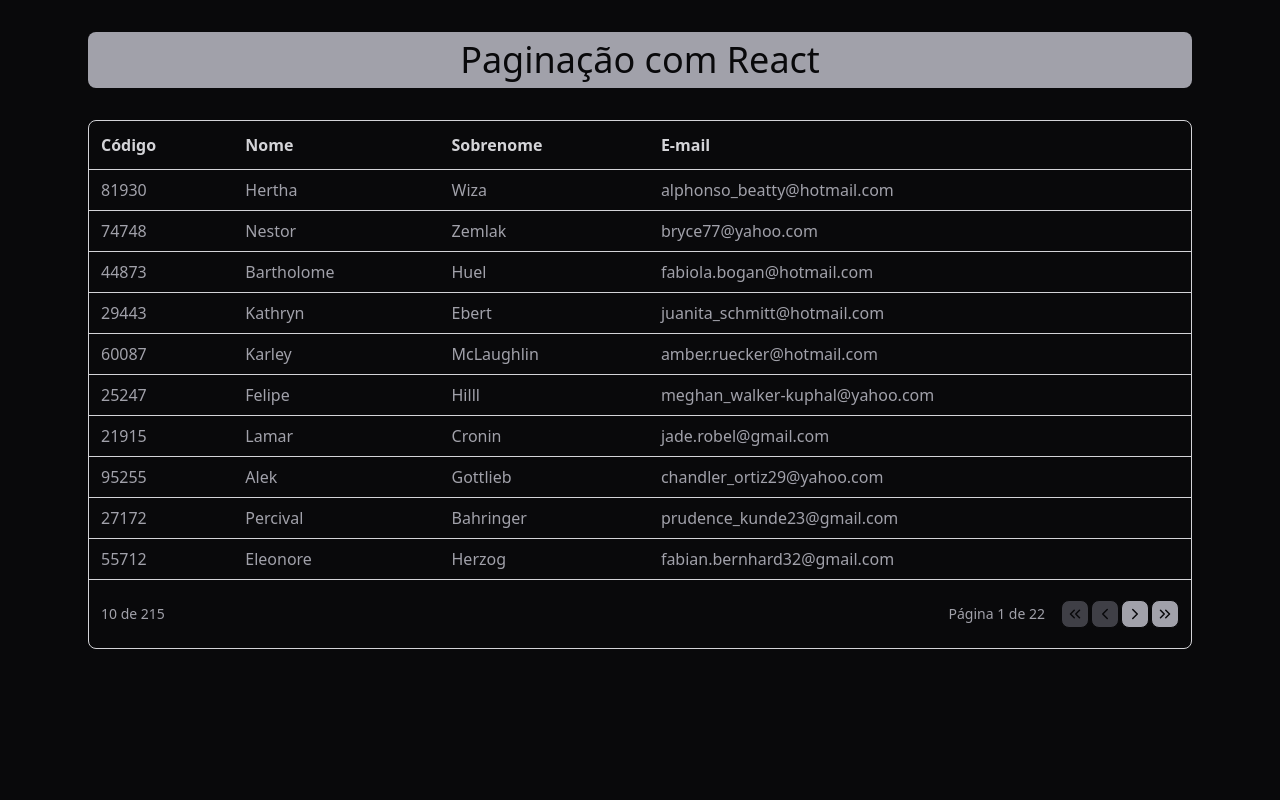
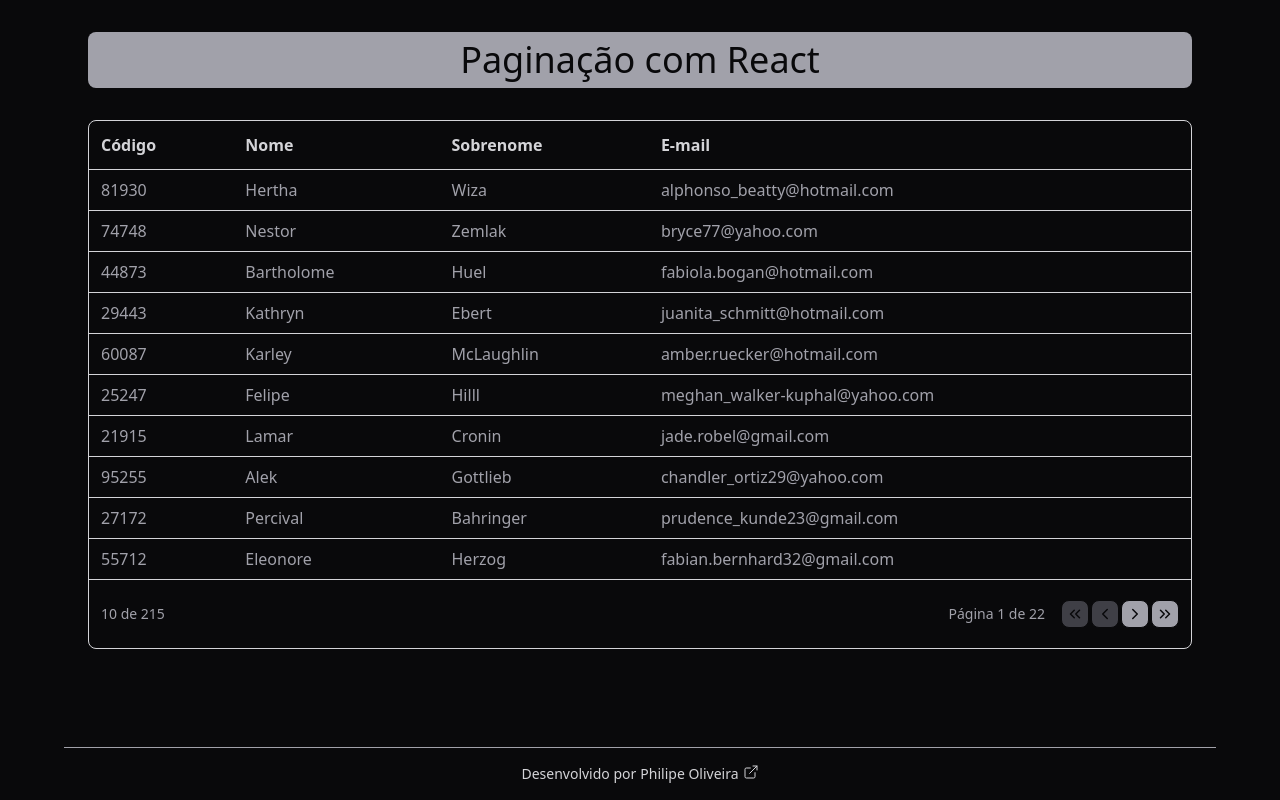
Before and after one commit to philipeoliveira/react-paginacao, a React (Vite) app: page / in a window 1280 px wide. Built offline with nearby package versions, Linux system fonts and the light colour scheme.

Commit message:
Add footer

```diff
--- a/src/App.jsx
+++ b/src/App.jsx
@@ -1,5 +1,11 @@
 import { useState } from 'react';
-import { ChevronLeft, ChevronRight, ChevronsLeft, ChevronsRight } from 'lucide-react';
+import {
+   ChevronLeft,
+   ChevronRight,
+   ChevronsLeft,
+   ChevronsRight,
+   ExternalLink,
+} from 'lucide-react';
 
 import { users } from './data/users';
 
@@ -31,7 +37,9 @@ function App() {
    }
 
    return (
-      <div className='max-w-6xl mx-auto flex flex-col gap-6 p-6'>
+      <div className='flex flex-col max-w-6xl mx-auto min-h-screen'>
+         <main className='flex-1 p-6'>
+            <div className='flex flex-col gap-6'>
                <h1 className='bg-zinc-400 text-zinc-950 text-4xl max-sm:text-3xl font-medium p-2 my-2 text-center rounded-lg'>
                   Paginação com React
                </h1>
@@ -51,7 +59,9 @@ function App() {
                               <TableCell>{user.id}</TableCell>
                               <TableCell>{user.firstName}</TableCell>
                               <TableCell>{user.lastName}</TableCell>
-                        <TableCell className='max-sm:hidden'>{user.email}</TableCell>
+                              <TableCell className='max-sm:hidden'>
+                                 {user.email}
+                              </TableCell>
                            </TableRow>
                         );
                      })}
@@ -61,7 +71,6 @@ function App() {
                         <TableCell colSpan={2} className='text-sm'>
                            10 de {users.length}
                         </TableCell>
-
                         <TableCell colSpan={2} className='text-sm text-right'>
                            <div className='flex max-sm:flex-col items-center justify-end gap-4 py-3'>
                               <span>
@@ -74,10 +83,16 @@ function App() {
                                  <Button onClick={goToPreviousPage} disabled={page === 1}>
                                     <ChevronLeft size={18} />
                                  </Button>
-                           <Button onClick={goToNextPage} disabled={page === totalPages}>
+                                 <Button
+                                    onClick={goToNextPage}
+                                    disabled={page === totalPages}
+                                 >
                                     <ChevronRight size={18} />
                                  </Button>
-                           <Button onClick={goToLastPage} disabled={page === totalPages}>
+                                 <Button
+                                    onClick={goToLastPage}
+                                    disabled={page === totalPages}
+                                 >
                                     <ChevronsRight size={18} />
                                  </Button>
                               </div>
@@ -87,6 +102,22 @@ function App() {
                   </tfoot>
                </Table>
             </div>
+         </main>
+         <footer>
+            <p className='flex gap-1 justify-center light-text dark:dark-text text-sm p-4 border-t border-zinc-400'>
+               Desenvolvido por{' '}
+               <a
+                  href='https://github.com/philipeoliveira'
+                  title='Abrir em nova aba o GitHub do autor Philipe Oliveira'
+                  target='_blank'
+                  className='flex gap-1'
+               >
+                  Philipe Oliveira
+                  <ExternalLink strokeWidth={1.5} size={16} />
+               </a>
+            </p>
+         </footer>
+      </div>
    );
 }
 
```
Lines whose indentation alone changed are shown as unchanged.
